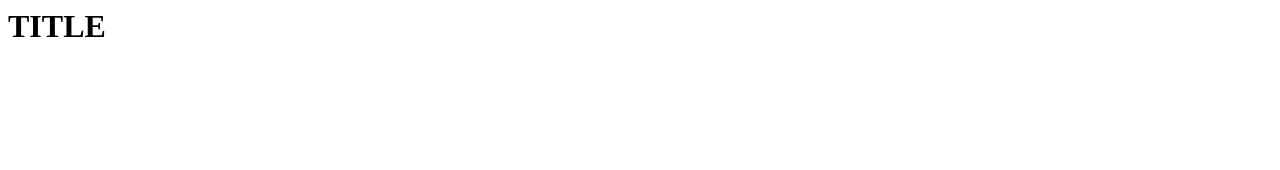
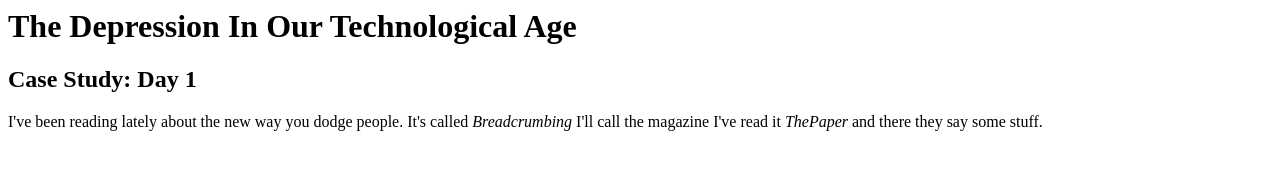
Before and after one commit to KamenKirov/learning_html, a plain HTML site: page index.html in a window 1280 px wide. Drawn offline with Linux system fonts and the light colour scheme.

Commit message:
It's our landing page boys

```diff
--- a/index.html
+++ b/index.html
@@ -1,5 +1,13 @@
 <html>
+		<head>
+				<title>Depression</title>
+		</head>
 		<body>
-				<h1>TITLE</h1>
+				<h1>The Depression In Our Technological Age</h1>
+				<h2>Case Study: Day 1</h2>
+				<p>I've been reading lately about the new way
+				you dodge people. It's called <i>Breadcrumbing</i>
+				I'll call the magazine I've read it <cite>ThePaper</cite>
+				and there they say some stuff.
 		</body>
 </html>
```
